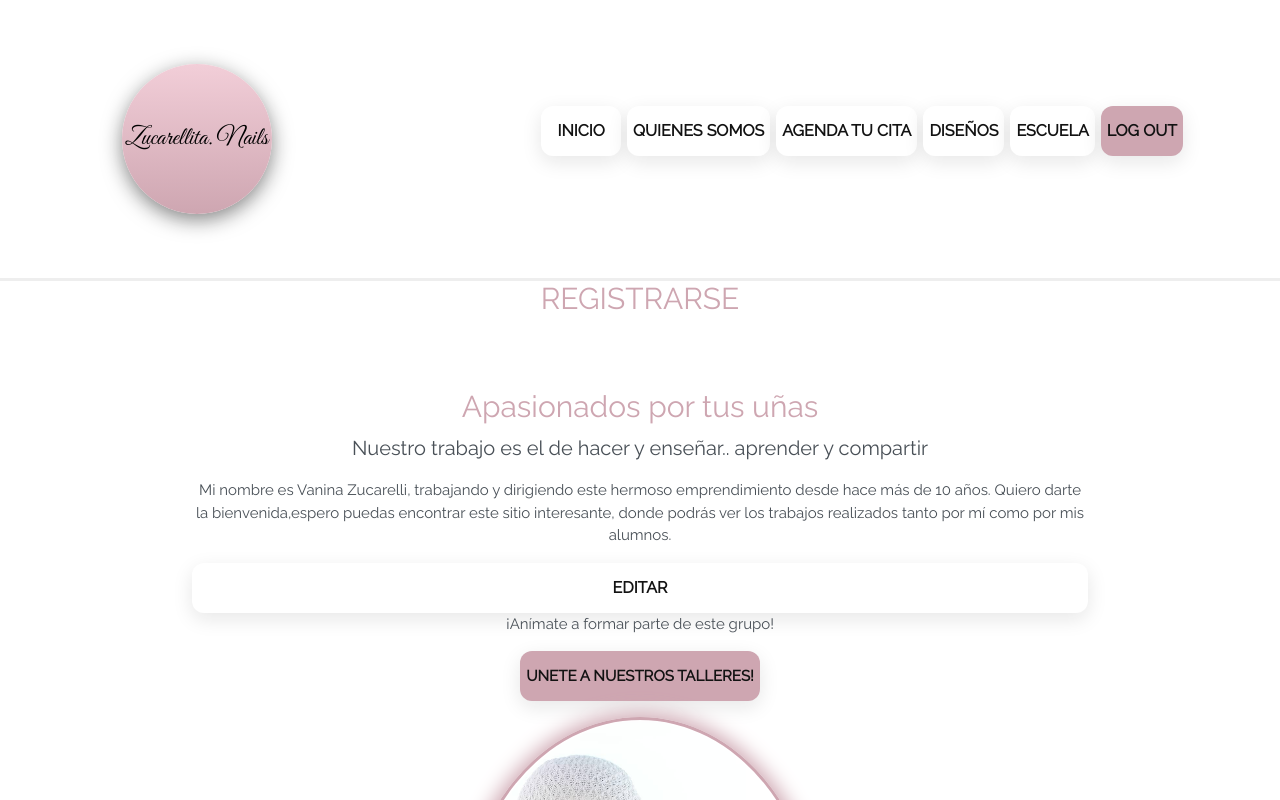
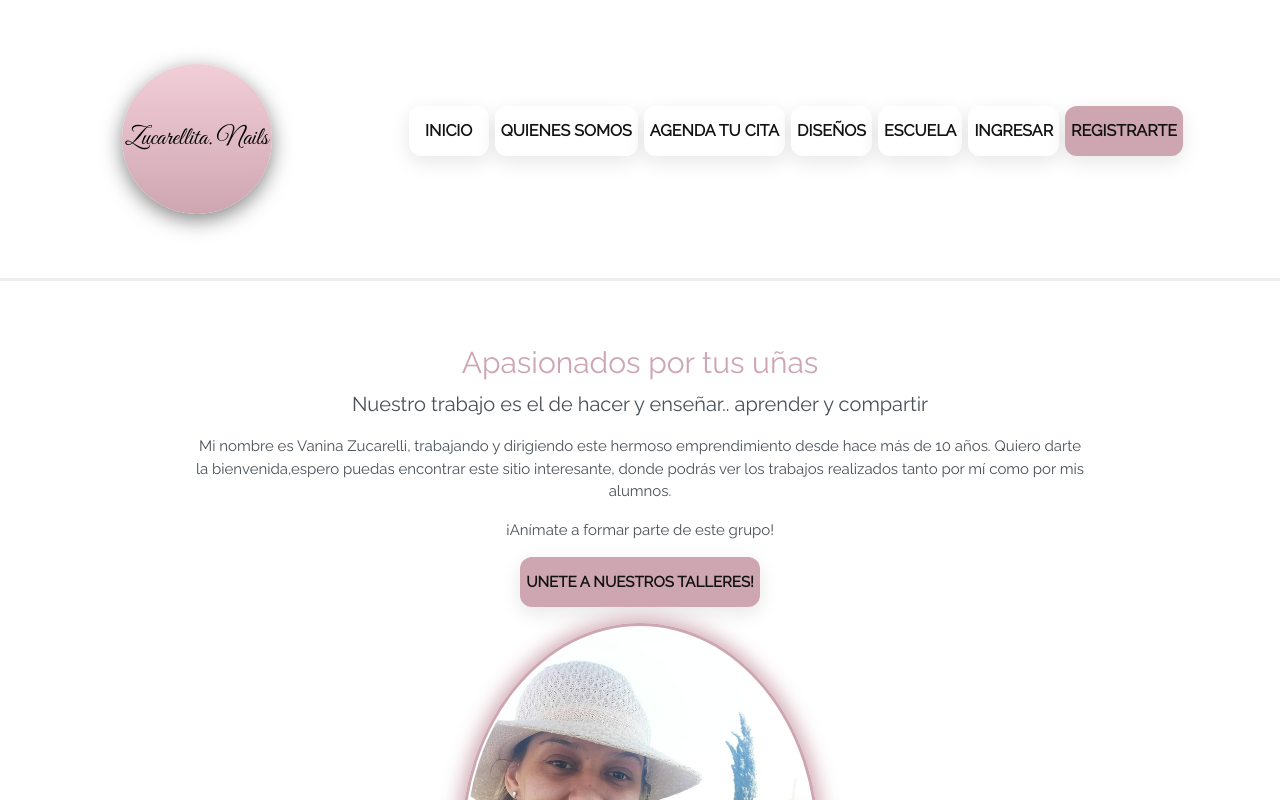
Before and after one commit to DiegoDimitroffPetcoff/schoolproject, a React (Create React App) app: page /whoweare in a window 1280 px wide. Shown: the top 800 px of the page. Built offline with nearby package versions, Linux system fonts and the light colour scheme; a web font is replaced by a local one.

Commit message:
FIX whoweare and titles

```diff
--- a/src/App.js
+++ b/src/App.js
@@ -13,7 +13,7 @@ import AuthContext from "./contexts/authContext";
 
 
 function App() {
-  const  [logged, setLogged] = useState(true)
+  const  [logged, setLogged] = useState(false)
   const  [adm, setAdm] = useState(true)
   return (
     <><AuthContext.Provider value={{logged,setLogged,adm, setAdm}}>
--- a/src/routes/dashboard.js
+++ b/src/routes/dashboard.js
@@ -26,14 +26,12 @@ console.log(logged);
         <NavbarBurguer/>
         <Navbar/>
         <Avatar/>
+        <h1 className="title">DASHBOARD</h1>
       </header>
       <main>
-      <h1 className="title">DASHBOARD</h1>
+
         <section>{schoolEnrolled ? <GetInSchool/> : <EnrollSchool/>}</section>
         <section><Appointment/></section>
-        <section>DEJANOS UN MENSAJE</section>
-
-
 
       </main></>) : <Login/>
       }</>
--- a/src/routes/whoWeAre.js
+++ b/src/routes/whoWeAre.js
@@ -1,19 +1,28 @@
+import { useContext } from "react";
+
 import WhoWeAre from "../containers/whoWeAreContainer";
 import Logo from "../components/pure/Logo";
 import NavbarBurguer from "../components/pure/NavbarBurguer";
 import Navbar from "../components/pure/Navbar";
+import Avatar from "../components/pure/Avatar";
+import AuthContext from "../contexts/authContext";
 
-function whoWeAre(params) {
+
+function WhoWeAreRoute(params) {
+ const {logged} = useContext(AuthContext)
+ console.log(logged)
   return (
     <div>
       <header className="head">
         <Logo/>
         <NavbarBurguer/>
         <Navbar/>
+        {logged ? <Avatar/> : null}
+        {logged ?<h1 className="title">QUIENES SOMOS</h1>: null}
       </header>
-      <h1 className="title">REGISTRARSE</h1>
+
       <WhoWeAre/>
     </div>
   );
 }
-export default whoWeAre;
+export default WhoWeAreRoute;
```
